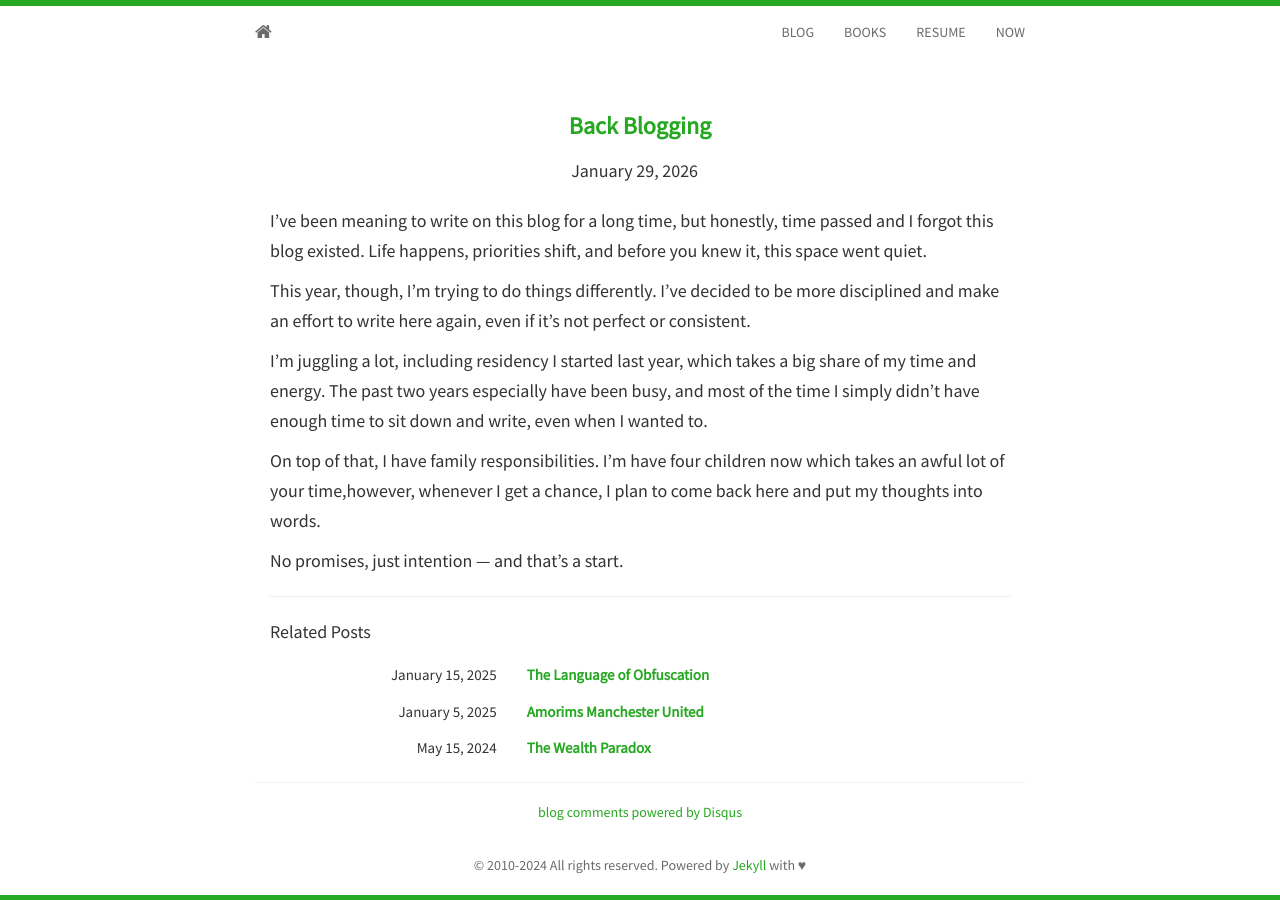
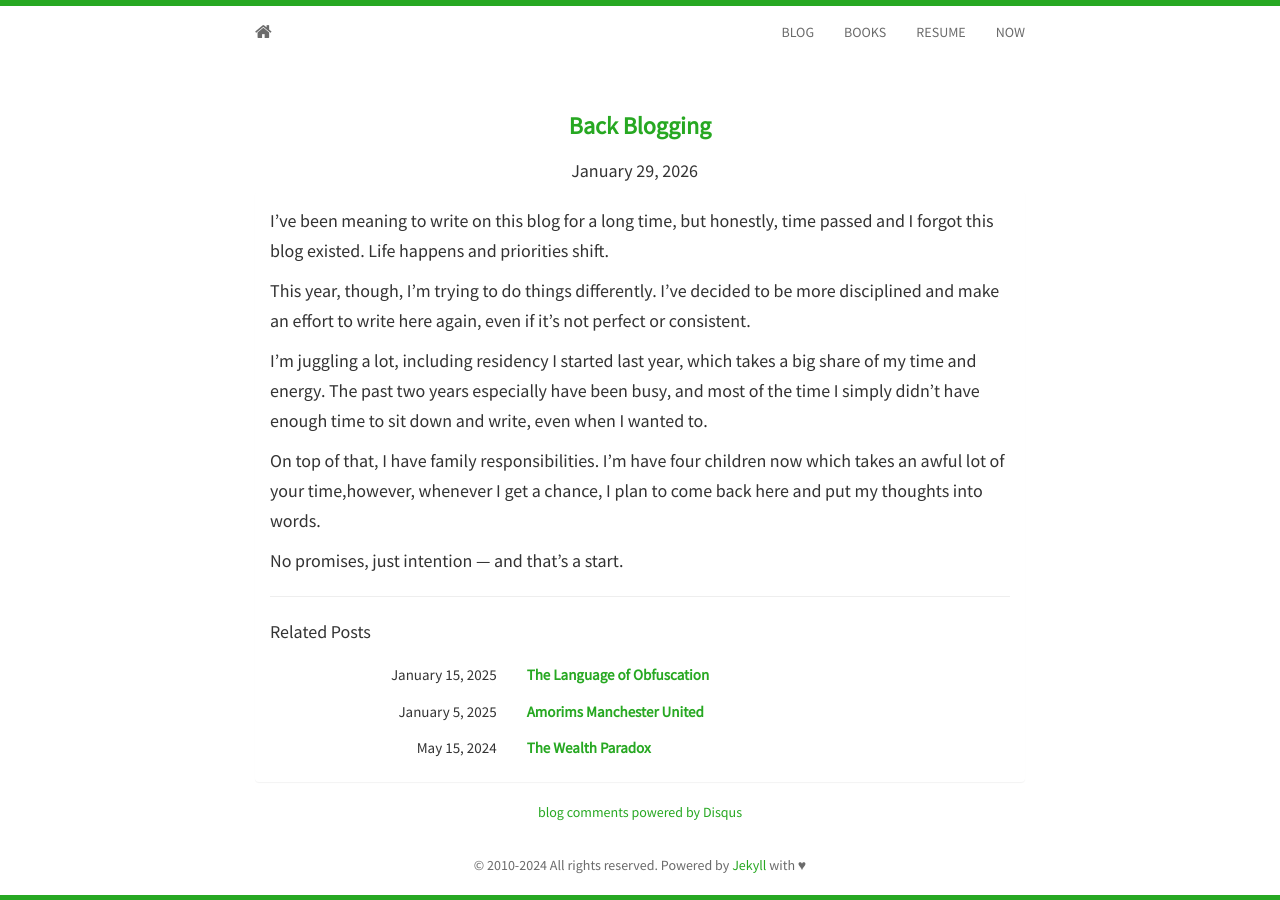
Before and after one commit to burhaninho/burhaninho.github.io, a Jekyll site: the page built from _posts/2026-1-29-back-blogging.md, in a window 1280 px wide. Built offline with Jekyll 4.4.1, drawn with Linux system fonts in a browser that asks for light colours; nearby versions of some CDN libraries; comment, search, counter and statistics services are not loaded.

Commit message:
Back Blogging Post

```diff
--- a/_posts/2026-1-29-back-blogging.md
+++ b/_posts/2026-1-29-back-blogging.md
@@ -4,7 +4,7 @@ title: Back Blogging
 description: starting to write on this blog again
 ---
 
-I’ve been meaning to write on this blog for a long time, but honestly, time passed and I forgot this blog existed. Life happens, priorities shift, and before you knew it, this space went quiet.
+I’ve been meaning to write on this blog for a long time, but honestly, time passed and I forgot this blog existed. Life happens and priorities shift.
 
 This year, though, I’m trying to do things differently. I’ve decided to be more disciplined and make an effort to write here again, even if it’s not perfect or consistent.
 
```
